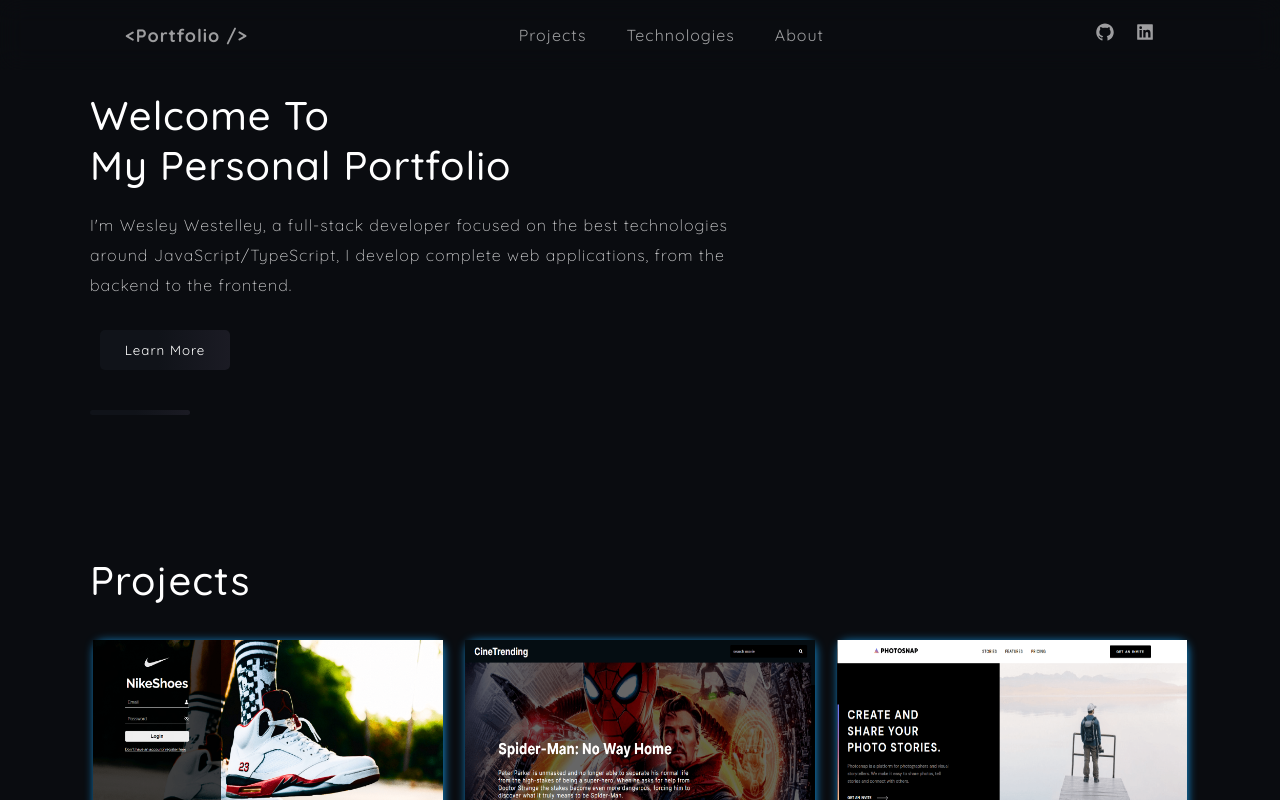
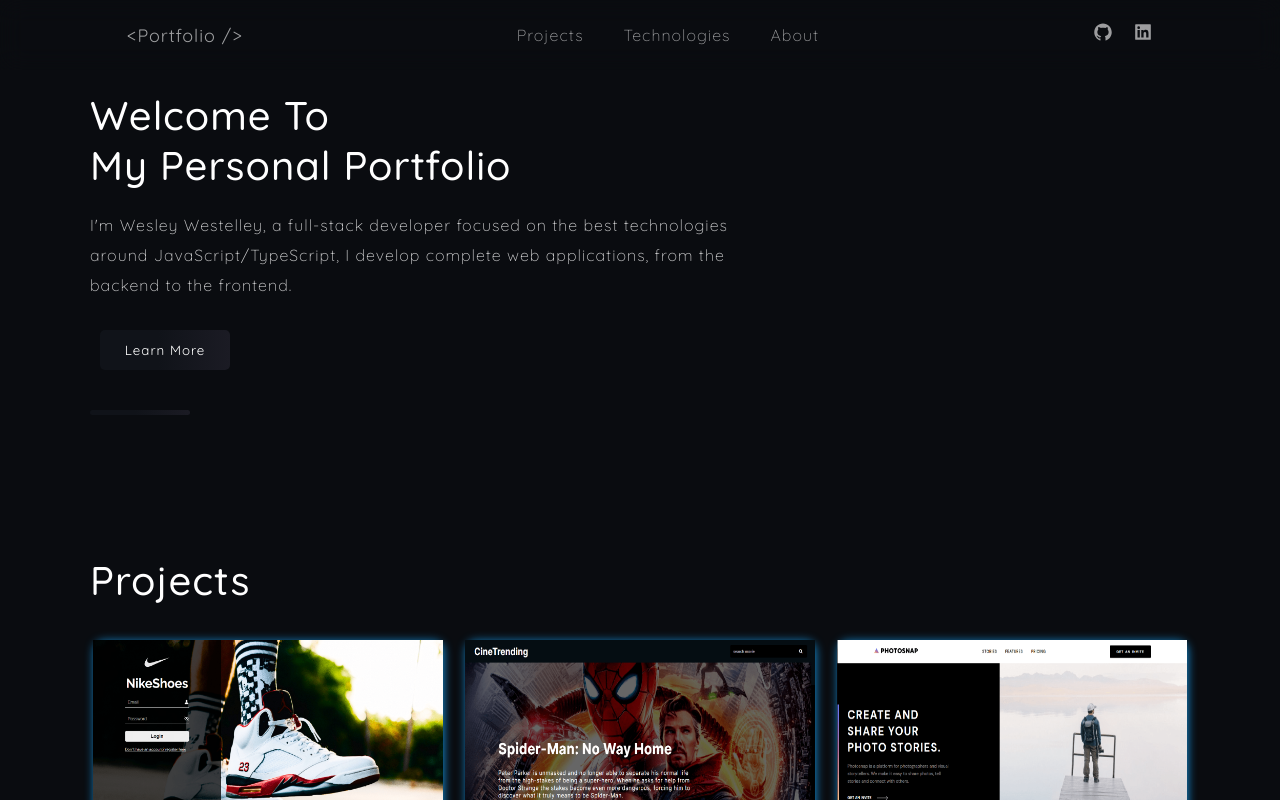
Before and after one commit to Wesley-wsl/portfolio, a React (Create React App) app: page / in a window 1280 px wide. Shown: the top 800 px of the page. Built offline with nearby package versions, Linux system fonts and the light colour scheme.

Commit message:
:art: style: add font weight for list

```diff
--- a/src/components/Header/styles.ts
+++ b/src/components/Header/styles.ts
@@ -31,6 +31,7 @@ export const HeaderStyle = styled.header`
             opacity: 1;
             transform: translateY(-4px);
         }
+        font-weight: 400;
     }
 
     @keyframes HeaderAnimation {
@@ -80,6 +81,7 @@ export const NavBar = styled.nav`
             font-size: var(--fz-md);
             opacity: 0.6;
             transition: all 0.2s linear;
+            font-weight: 300;
 
             &:hover {
                 opacity: 1;
```
